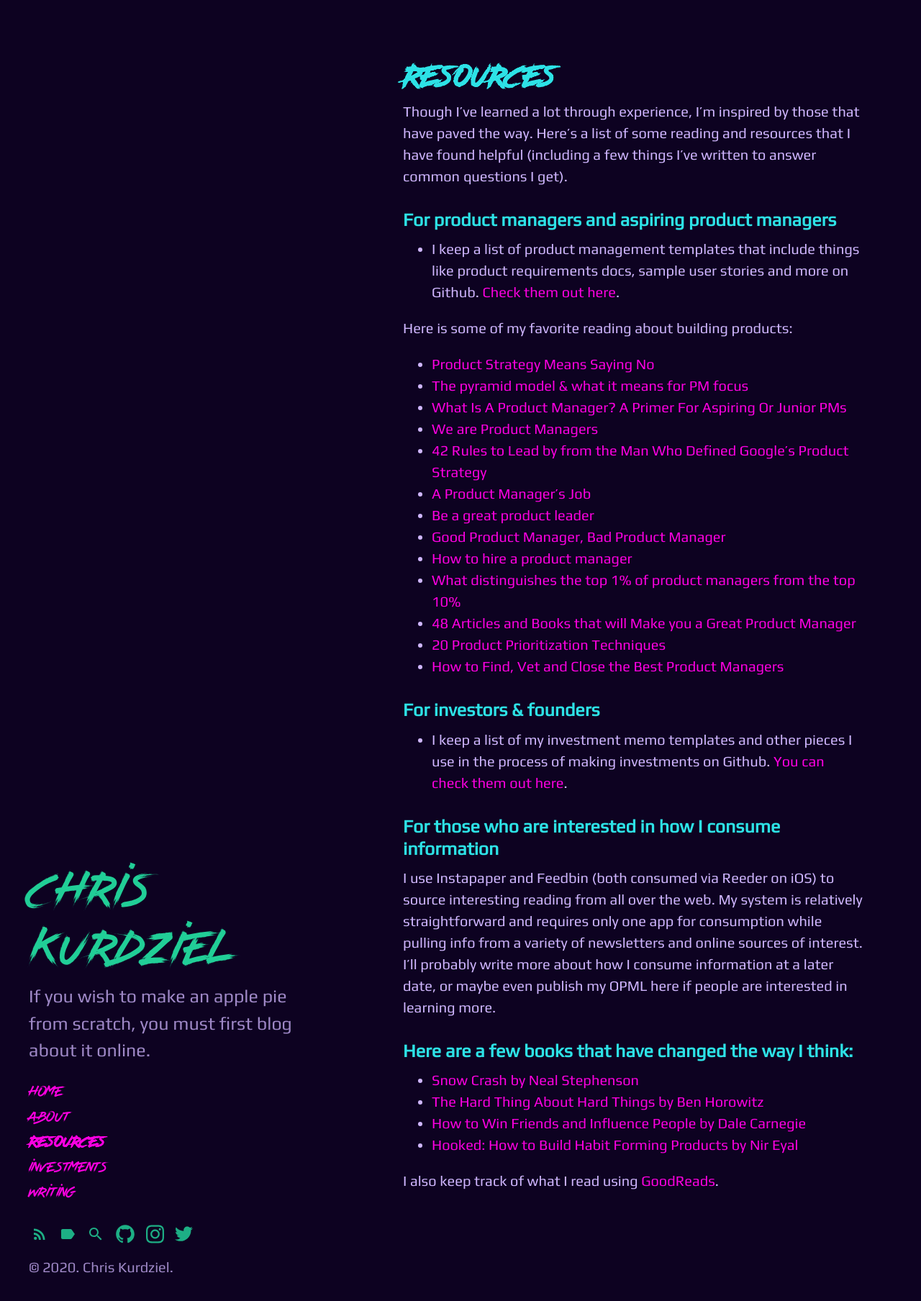
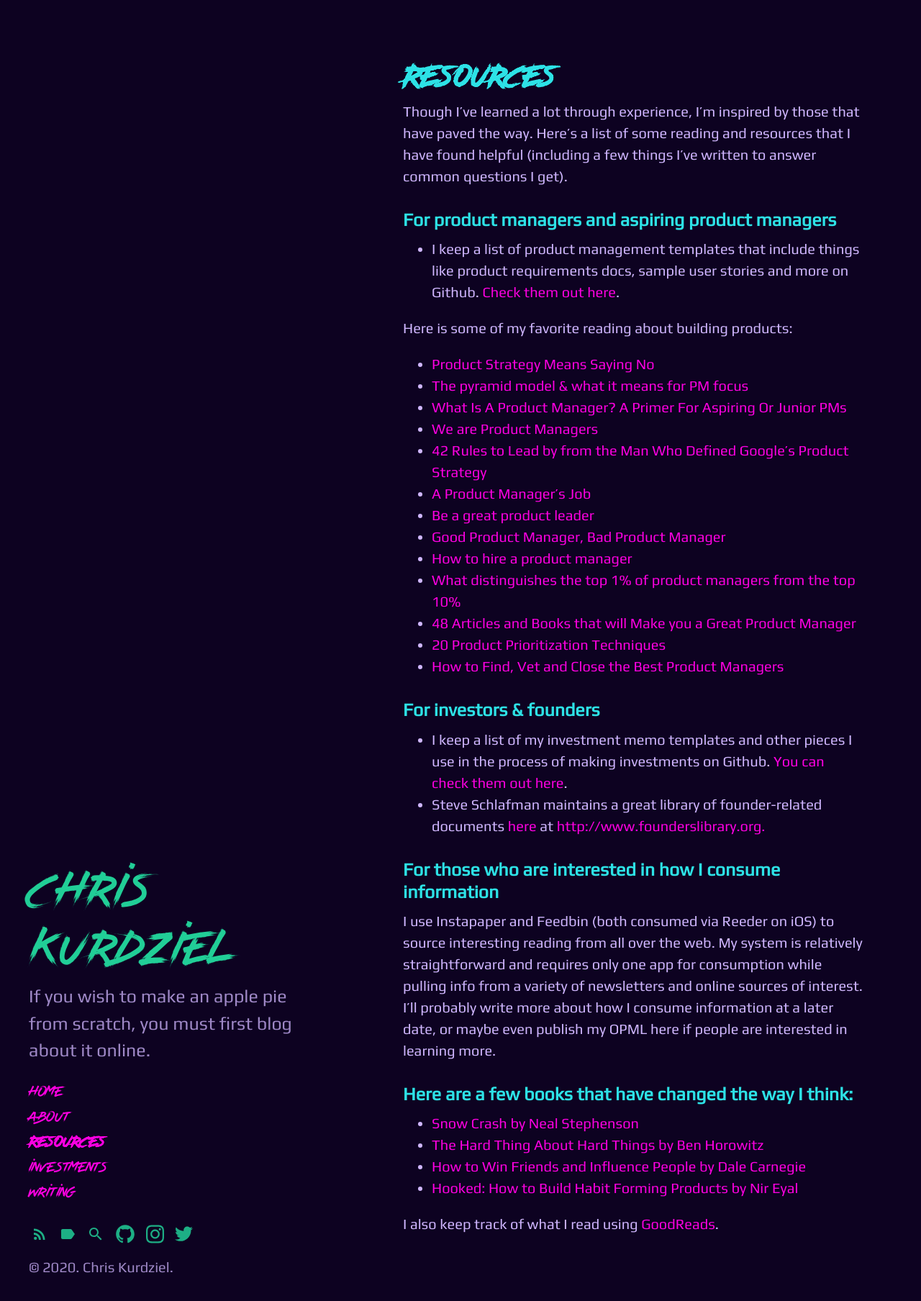
Before and after one commit to ckurdziel/ckurdziel.github.com, a Jekyll site: the page built from category/reading.md, in a window 1280 px wide. Shown: the top 1808 px of the page at 72% size. Built offline with Jekyll 4.4.1, drawn with Linux system fonts in a browser that asks for light colours.

Commit message:
Add founders library

```diff
--- a/category/reading.md
+++ b/category/reading.md
@@ -26,18 +26,19 @@ Here is some of my favorite reading about building products:
 
 ### For investors & founders
 - I keep a list of my investment memo templates and other pieces I use in the process of making investments on Github. [You can check them out here][15].
+- Steve Schlafman maintains a great library of founder-related documents [here][16] at [http://www.founderslibrary.org.][17]
 
 ### For those who are interested in how I consume information
 I use Instapaper and Feedbin (both consumed via Reeder on iOS) to source interesting reading from all over the web. My system is relatively straightforward and requires only one app for consumption while pulling info from a variety of newsletters and online sources of interest. I’ll probably write more about how I consume information at a later date, or maybe even publish my OPML here if people are interested in learning more.
 
 ### Here are a few books that have changed the way I think:
 
- - [Snow Crash by Neal Stephenson][16]
- - [The Hard Thing About Hard Things by Ben Horowitz][17]
- - [How to Win Friends and Influence People by Dale Carnegie][18]
- - [Hooked: How to Build Habit Forming Products by Nir Eyal][19]
+ - [Snow Crash by Neal Stephenson][18]
+ - [The Hard Thing About Hard Things by Ben Horowitz][19]
+ - [How to Win Friends and Influence People by Dale Carnegie][20]
+ - [Hooked: How to Build Habit Forming Products by Nir Eyal][21]
 
-I also keep track of what I read using [GoodReads][20].
+I also keep track of what I read using [GoodReads][22].
 
 [1]:	https://github.com/ckurdziel/templates
 [2]:	http://insideintercom.io/product-strategy-means-saying-no/
```
Also changed, not shown: other parts of category/reading.md (+7 -5 lines).
